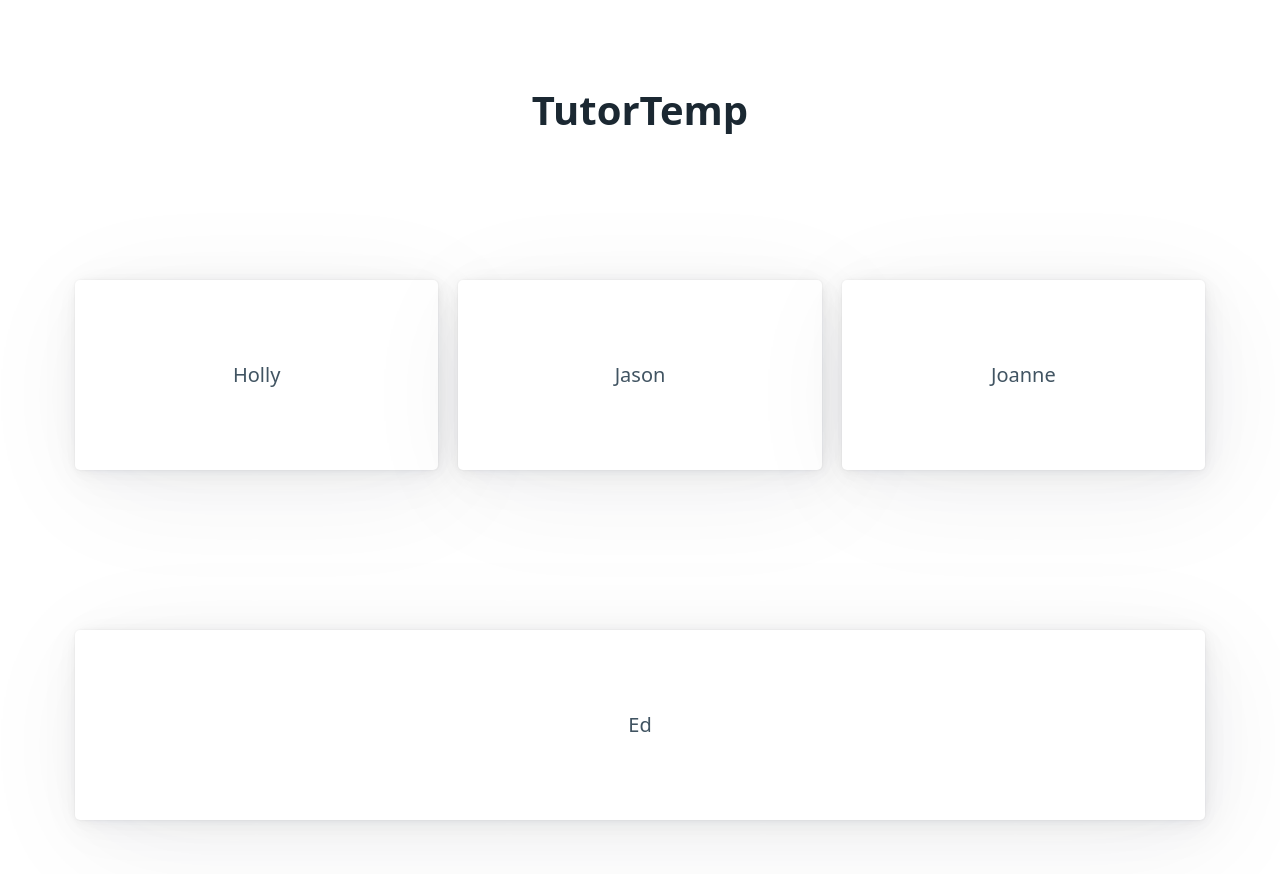
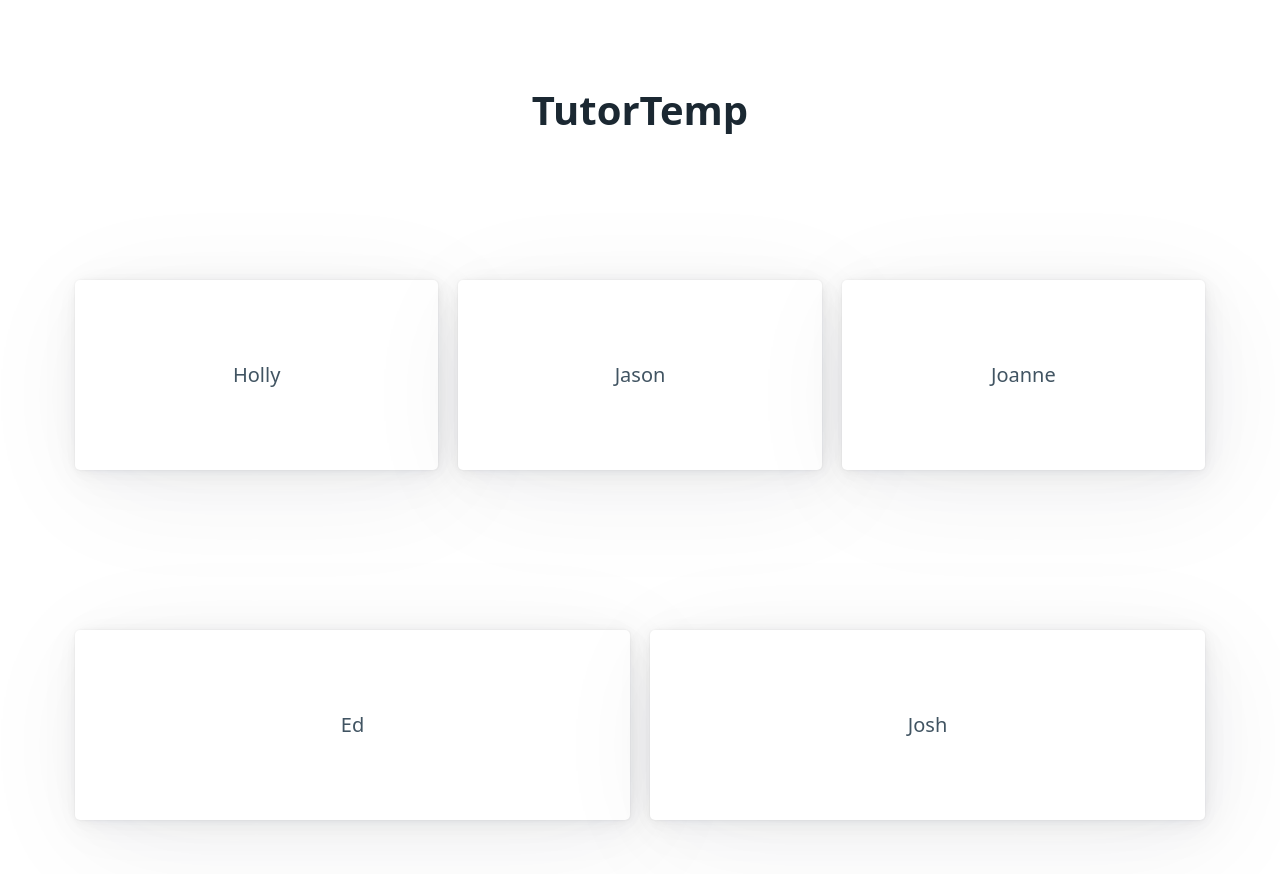
Before and after one commit to Fatheed7/TutorTemp, a plain HTML site: page index.html in a window 1280 px wide. Drawn offline with nearby package versions, Linux system fonts and the light colour scheme; no server answers.

Commit message:
Added Josh

```diff
--- a/assets/js/script.js
+++ b/assets/js/script.js
@@ -2,7 +2,8 @@ const users = {
     "Holly": {"Location": "Wakefield, GB", "Temperature": "0"},
     "Jason": {"Location": "Washington, GB", "Temperature": "0"},
     "Joanne": {"Location": "Vancouver, CA", "Temperature": "0"},
-    "Ed": {"Location": "London, GB", "Temperature": "0"}
+    "Ed": {"Location": "London, GB", "Temperature": "0"},
+    "Josh": {"Location": "Rochester, GB", "Temperature": "0"},
   };
 
   async function updateTemperatures() {
--- a/index.html
+++ b/index.html
@@ -18,6 +18,7 @@
         </div>
         <div class="grid">
             <article class="center" id="Ed">Ed</article>
+            <article class="center" id="Josh">Josh</article>
         </div>
     </main>
     <script src="assets/js/script.js"></script>
```
